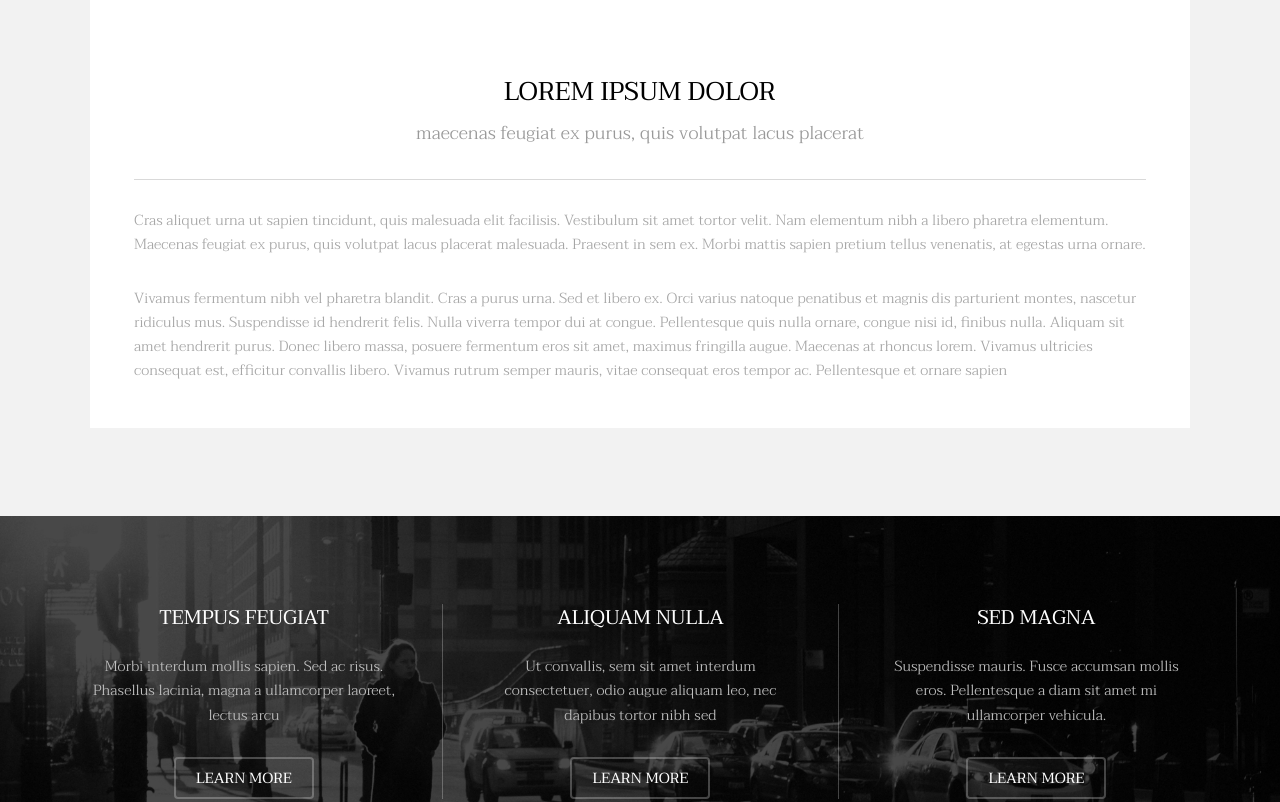
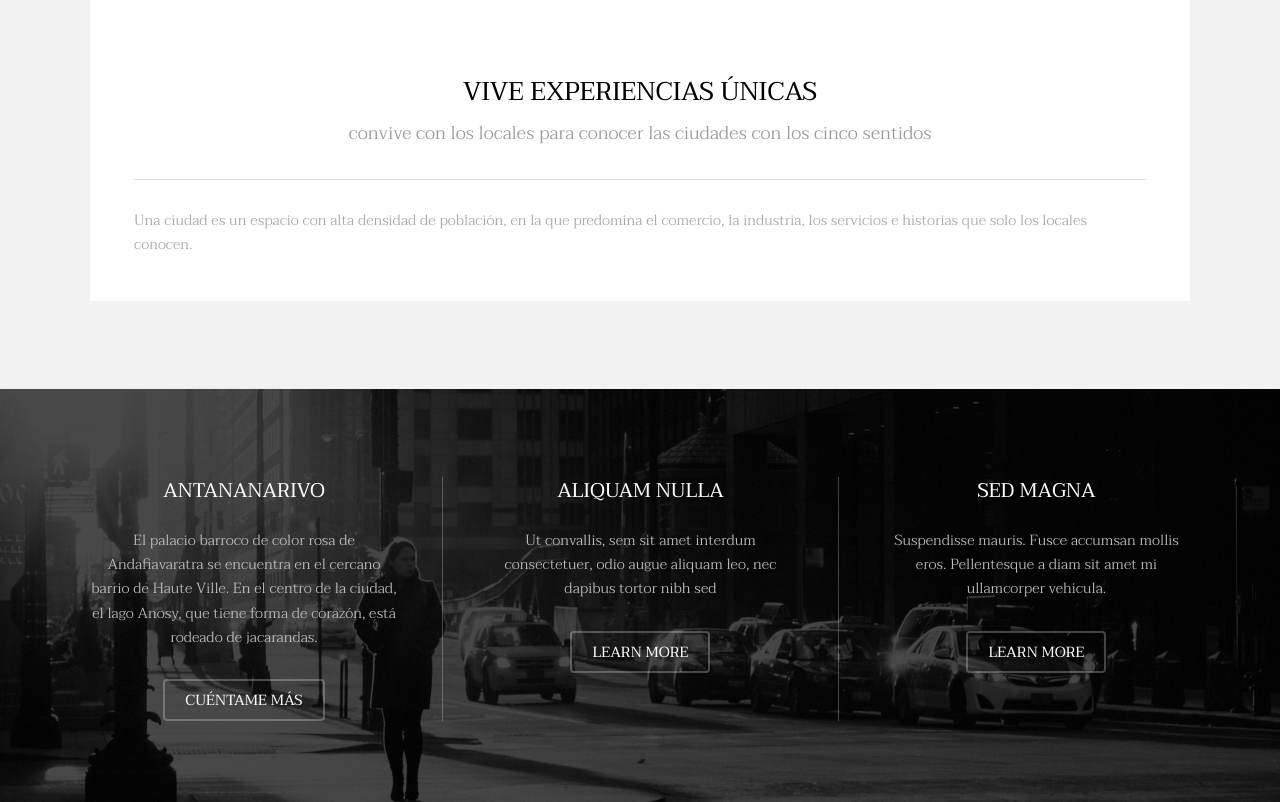
Before and after one commit to AlbaMarrades/04.REP_METROPOLITA, a plain HTML site: page index.html in a window 1280 px wide. Shown: the part 1216-2018 px from the top of the page. Drawn offline with Linux system fonts and the light colour scheme.

Commit message:
todos los textos que faltan por ANA

```diff
--- a/index.html
+++ b/index.html
@@ -53,12 +53,11 @@
 							</div>
 							<div class="content">
 								<header class="align-center">
-									<h2>Lorem ipsum dolor</h2>
-									<p>maecenas feugiat ex purus, quis volutpat lacus placerat</p>
+									<h2>VIVE EXPERIENCIAS ÚNICAS</h2>
+									<p>convive con los locales para conocer las ciudades con los cinco sentidos</p>
 								</header>
 								<hr />
-								<p> Cras aliquet urna ut sapien tincidunt, quis malesuada elit facilisis. Vestibulum sit amet tortor velit. Nam elementum nibh a libero pharetra elementum. Maecenas feugiat ex purus, quis volutpat lacus placerat malesuada. Praesent in sem ex. Morbi mattis sapien pretium tellus venenatis, at egestas urna ornare.</p>
-								<p>Vivamus fermentum nibh vel pharetra blandit. Cras a purus urna. Sed et libero ex. Orci varius natoque penatibus et magnis dis parturient montes, nascetur ridiculus mus. Suspendisse id hendrerit felis. Nulla viverra tempor dui at congue. Pellentesque quis nulla ornare, congue nisi id, finibus nulla. Aliquam sit amet hendrerit purus. Donec libero massa, posuere fermentum eros sit amet, maximus fringilla augue. Maecenas at rhoncus lorem. Vivamus ultricies consequat est, efficitur convallis libero. Vivamus rutrum semper mauris, vitae consequat eros tempor ac. Pellentesque et ornare sapien</p>
+								<p> Una ciudad es un espacio con alta densidad de población, en la que predomina el comercio, la industria, los servicios e historias que solo los locales conocen.</p>
 							</div>
 						</div>
 					</div>
@@ -71,11 +70,11 @@
 					<div id="flexgrid">
 						<div>
 							<header>
-								<h3>Tempus Feugiat</h3>
+								<h3>ANTANANARIVO</h3>
 							</header>
-							<p>Morbi interdum mollis sapien. Sed ac risus. Phasellus lacinia, magna a ullamcorper laoreet, lectus arcu</p>
+							<p>El palacio barroco de color rosa de Andafiavaratra se encuentra en el cercano barrio de Haute Ville. En el centro de la ciudad, el lago Anosy, que tiene forma de corazón, está rodeado de jacarandas.</p>
 							<ul class="actions">
-								<li><a href="#" class="button alt">Learn More</a></li>
+								<li><a href="#" class="button alt">CUÉNTAME MÁS</a></li>
 							</ul>
 						</div>
 						<div>
```
